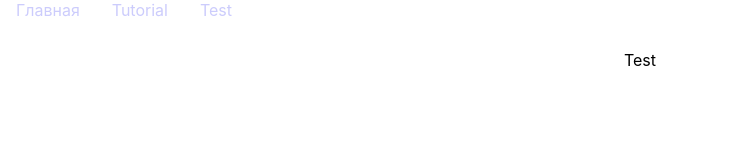
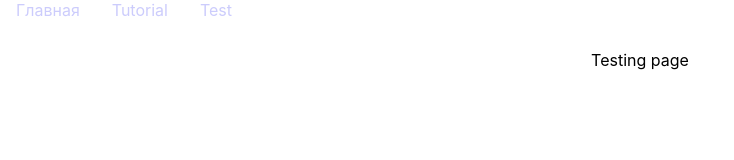
Before and after one commit to ogneyar/React, a React (Create React App) app: page /tutorials/test in a window 1280 px wide. Shown: the top 160 px of the page, without its empty margins (0-734 px from the left). Built offline with nearby package versions, Linux system fonts and the light colour scheme.

Commit message:
start working Tutorials pages

```diff
--- a/src/App.js
+++ b/src/App.js
@@ -1,26 +1,22 @@
 import React from 'react';
 import { BrowserRouter, Switch, Route } from 'react-router-dom';
-
+import './App.css';
 import { Home } from './pages/Home';
 import Tutorial from './pages/tutorials/Tutorial';
-import Test from './pages/tutorials/Test';
-
-import './App.css';
 
 
-function App() {
-
+const App = () => {
   return (
     <BrowserRouter>
 
         <Switch>
           <Route component={ Home } path="/" exact />
-          <Route component={ Tutorial } path="/tutorials/main"  />
-          <Route component={ Tutorial } path="/tutorials/test" />
+          <Route component={ Tutorial } path="/tutorials" />
         </Switch>
 
     </BrowserRouter>
-  );
+  )
 }
 
+
 export default App;
--- a/src/pages/tutorials/Main.js
+++ b/src/pages/tutorials/Main.js
@@ -4,7 +4,7 @@ const Main = () => {
 
     return (
         <div id="Test">
-            Tutorial
+            This main Tutorial page
         </div>
     )
 }
--- a/src/pages/tutorials/Test.js
+++ b/src/pages/tutorials/Test.js
@@ -1,12 +1,10 @@
 import React from 'react'
 import './Test.css'
 
-const Test2 = () => {
-    return (
-        <div>
-            Test
-        </div>
-    )
-}
+const Test = () => (
+    <div>
+        Testing page
+    </div>
+)
 
-export default Test2
+export default Test
--- a/src/pages/tutorials/Tutorial.js
+++ b/src/pages/tutorials/Tutorial.js
@@ -13,16 +13,13 @@ const Tutorial = () => {
                 <NavLink className="NavLink" to="/">Главная</NavLink>
                 <NavLink className="NavLink" to="/tutorials/main">Tutorial</NavLink>
                 <NavLink className="NavLink" to="/tutorials/test">Test</NavLink>
-
             </div>
 
             <div id="tutorial">
-
                 <Switch>
                     <Route component={ Main } path="/tutorials/main" />
                     <Route component={ Test } path="/tutorials/test" />
                 </Switch>
-
             </div>
         </div>
     )
```
Also changed, not shown: 1 other file (tests, documents, lock files or other folders).
